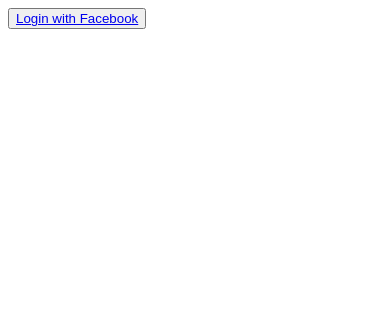
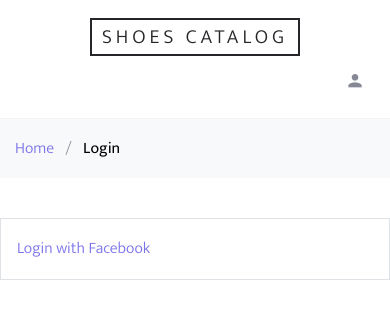
Before and after one commit to GiuseppeVarriale/ud-Catalog, a Flask app: page /login in a window 390 px wide. Shown: the top 319 px of the page. Run offline with Flask 2, Linux system fonts and the light colour scheme; parts of the project's set-up code (start-up, migrations or seed data) failed here and were passed over; some libraries are stand-ins or nearby versions; some web fonts are replaced.

Commit message:
Updt: update layouts templates

```diff
--- a/templates/deleteItem.html
+++ b/templates/deleteItem.html
@@ -33,7 +33,7 @@
                       <input type="submit" class="btn btn-primary btn-lg btn-block" value="Yes">
                     </div>
                     <div class="col-lg-6">
-                      <a href="{{url_for('showHome')}}">
+                      <a href="{{url_for('showCatalogItem', category_id=item.cat_id, item_id=item.id)}}">
                           <input type="button" class="btn btn-secondary btn-lg btn-block" value="Cancel">
                       </a>
                     </div>
--- a/templates/editItem.html
+++ b/templates/editItem.html
@@ -54,7 +54,7 @@
                       <input type="submit" class="btn btn-primary btn-lg btn-block" value="Update">
                     </div>
                     <div class="col-lg-6">
-                      <a href="{{url_for('showHome')}}">
+                      <a href="{{url_for('showCatalogItem', category_id=item.cat_id, item_id=item.id)}}">
                           <input type="button" class="btn btn-secondary btn-lg btn-block" value="Cancel">
                       </a>
                     </div>
--- a/templates/layout.html
+++ b/templates/layout.html
@@ -1,7 +1,7 @@
 <!DOCTYPE html>
 <html lang="en">
   <head>
-    <title>Catalog</title>
+    <title> Shoes Catalog</title>
     <meta charset="utf-8">
     <meta name="viewport" content="width=device-width, initial-scale=1, shrink-to-fit=no">
 
@@ -18,7 +18,8 @@
     <link rel="stylesheet" href="{{ url_for('static', filename='css/aos.css') }}">
 
     <link rel="stylesheet" href="{{ url_for('static', filename='css/style.css') }}">
-
+    {% block head %}
+    {% endblock %}
   </head>
   <body>
 
@@ -37,22 +38,26 @@
 
               <div class="col-12 mb-3 mb-md-0 col-md-4 order-1 order-md-2 text-center">
                 <div class="site-logo">
-                  <a href="{{ url_for('showHome') }}" class="js-logo-clone">Catalog</a>
+                  <a href="{{ url_for('showHome') }}" class="js-logo-clone">Shoes Catalog</a>
                 </div>
               </div>
 
               <div class="col-6 col-md-4 order-3 order-md-3 text-right">
                 <div class="site-top-icons">
                   <ul>
-                    <li><a href="#"><span class="icon icon-person"></span></a></li>
+                    {% if 'username' in session: %}
+                    <li><a href="{{url_for('aLogout')}}"><span class="icon icon-person"></span>Logout</a></li>
+                    {% else %}
+                      <li><a href="{{url_for('showLogin')}}"><span class="icon icon-person"></span></a></li>
+                    {% endif %}
                     <!-- <li><a href="#"><span class="icon icon-heart-o"></span></a></li> -->
                     <!-- <li>
                       <a href="cart.html" class="site-cart">
                         <span class="icon icon-shopping_cart"></span>
                         <span class="count">2</span>
                       </a>
-                    </li>  -->
-                    <li class="d-inline-block d-md-none ml-md-0"><a href="#" class="site-menu-toggle js-menu-toggle"><span class="icon-menu"></span></a></li>
+                    </li>
+                    <li class="d-inline-block d-md-none ml-md-0"><a href="#" class="site-menu-toggle js-menu-toggle"><span class="icon-menu"></span></a></li> -->
                   </ul>
                 </div>
               </div>
--- a/templates/login.html
+++ b/templates/login.html
@@ -1,72 +1,28 @@
-<!DOCTYPE html>
-<html>
-<head>
+{% extends "layout.html" %}
 
-  <!--LOAD PRE-REQUISITES FOR GOOGLE SIGN IN -->
-   <script src="//ajax.googleapis.com/ajax/libs/jquery/1.8.2/jquery.min.js">
-  </script>
+  {% block head %}
 
-<script src="//apis.google.com/js/platform.js?onload=start"> </script>
-
-<!-- END PRE-REQUISITES FOR GOOGLE SIGN IN -->
+  {% endblock %}
 
 
-</head>
+{% block container %}
+<div class="bg-light py-3">
+  <div class="container">
+    <div class="row">
+      <div class="col-md-12 mb-0">
+        <a href="{{ url_for('showHome')}}">Home</a>
+        <span class="mx-2 mb-0">/</span>
+        <a href="{{ url_for('showLogin')}}"><strong class="text-black">Login</strong></a>
+      </div>
+    </div>
+  </div>
+</div>
 
+<div class="site-section">
+  <div class="container">
+    <div class="row">
+      <div class="col-md-12 p-3 p-lg-5 border">
 
-<body>
-
-
-<!-- GOOGLE PLUS SIGN IN-->
-
-
-          <div id="signinButton">
-          <span class="g-signin"
-            data-scope="openid email"
-            data-clientid="13981747265-9jol0ib5adoao6727onpdolv3g1jppcd.apps.googleusercontent.com"
-            data-redirecturi="postmessage"
-            data-accesstype="offline"
-            data-cookiepolicy="single_host_origin"
-            data-callback="signInCallback"
-            data-approvalprompt="force">
-          </span>
-        </div>
-
-<div id="result"></div>
-
-<script>
-function signInCallback(authResult) {
-  if (authResult['code']) {
-    // Hide the sign-in button now that the user is authorized
-    $('#signinButton').attr('style', 'display: none');
-    // Send the one-time-use code to the server, if the server responds, write a 'login successful' message to the web page and then redirect back to the main restaurants page
-    $.ajax({
-      type: 'POST',
-      url: '/gconnect?state={{STATE}}',
-      processData: false,
-      data: authResult['code'],
-      contentType: 'application/octet-stream; charset=utf-8',
-      success: function(result) {
-        // Handle or verify the server response if necessary.
-        if (result) {
-          $('#result').html('Login Successful!</br>'+ result + '</br>Redirecting...')
-         setTimeout(function() {
-          window.location.href = "/";
-         }, 4000);
-
-      } else if (authResult['error']) {
-    console.log('There was an error: ' + authResult['error']);
-  } else {
-        $('#result').html('Failed to make a server-side call. Check your configuration and console.');
-         }
-      }
-
-  }); } }
-</script>
-
-
-
-<!--END GOOGLE PLUS SIGN IN -->
 
 <!--FACEBOOK SIGN IN -->
 <script>
@@ -120,17 +76,14 @@
 </script>
 
 
-<button>
 
+        <fb:login-button data-size="large" data-button-type="login_with" scope="public_profile,email" onlogin="sendTokenToServer();">
+          <a href='javascript:sendTokenToServer()'>Login with Facebook</a>
+        </fb:login-button>
 
-          <fb:login-button scope="public_profile,email" onlogin="sendTokenToServer();">
-<a href='javascript:sendTokenToServer()'>Login with Facebook</a>
-
-</fb:login-button>
-
-
-        </button>
 <!--END FACEBOOK SIGN IN -->
-  </body>
-
-  </html>
+      </div>
+    </div>
+  </div>
+</div>
+{% endblock %}
--- a/templates/newItem.html
+++ b/templates/newItem.html
@@ -18,7 +18,7 @@
         <div class="container">
           <div class="row">
             <div class="col-md-12">
-              <h2 class="h3 mb-3 text-black">Edit Item</h2>
+              <h2 class="h3 mb-3 text-black">New Item</h2>
             </div>
             <div class="col-md-12">
 
--- a/templates/showCatalogCategory.html
+++ b/templates/showCatalogCategory.html
@@ -13,8 +13,8 @@
           <div class="row mb-5">
             <div class="col-md-9 order-2">
               <div class="row">
-                <div class="col-md-12 mb-5">
-                  <div class="float-md-left mb-4"><h2 class="text-black h5">{{sCategory.name}} Items</h2></div>
+                <div class="col-md-12">
+                  <div class="float-md-left mb-4"><h2 class="text-black h5">{{sCategory.name}}</h2></div>
                   <div class="d-flex">
                     <!-- <div class="dropdown mr-1 ml-md-auto">
                       <button type="button" class="btn btn-secondary btn-sm dropdown-toggle" id="dropdownMenuOffset" data-toggle="dropdown" aria-haspopup="true" aria-expanded="false">
--- a/templates/showHome.html
+++ b/templates/showHome.html
@@ -13,7 +13,7 @@
           <div class="row mb-5">
             <div class="col-md-9 order-2">
               <div class="row">
-                <div class="col-md-12 mb-5">
+                <div class="col-md-12">
                   <div class="float-md-left mb-4"><h2 class="text-black h5">Lastest Items</h2></div>
                   <!-- <div class="d-flex">
                     <div class="dropdown mr-1 ml-md-auto">
```
Also changed, not shown: templates/showCatalogItem.html (+18 -5 lines).
